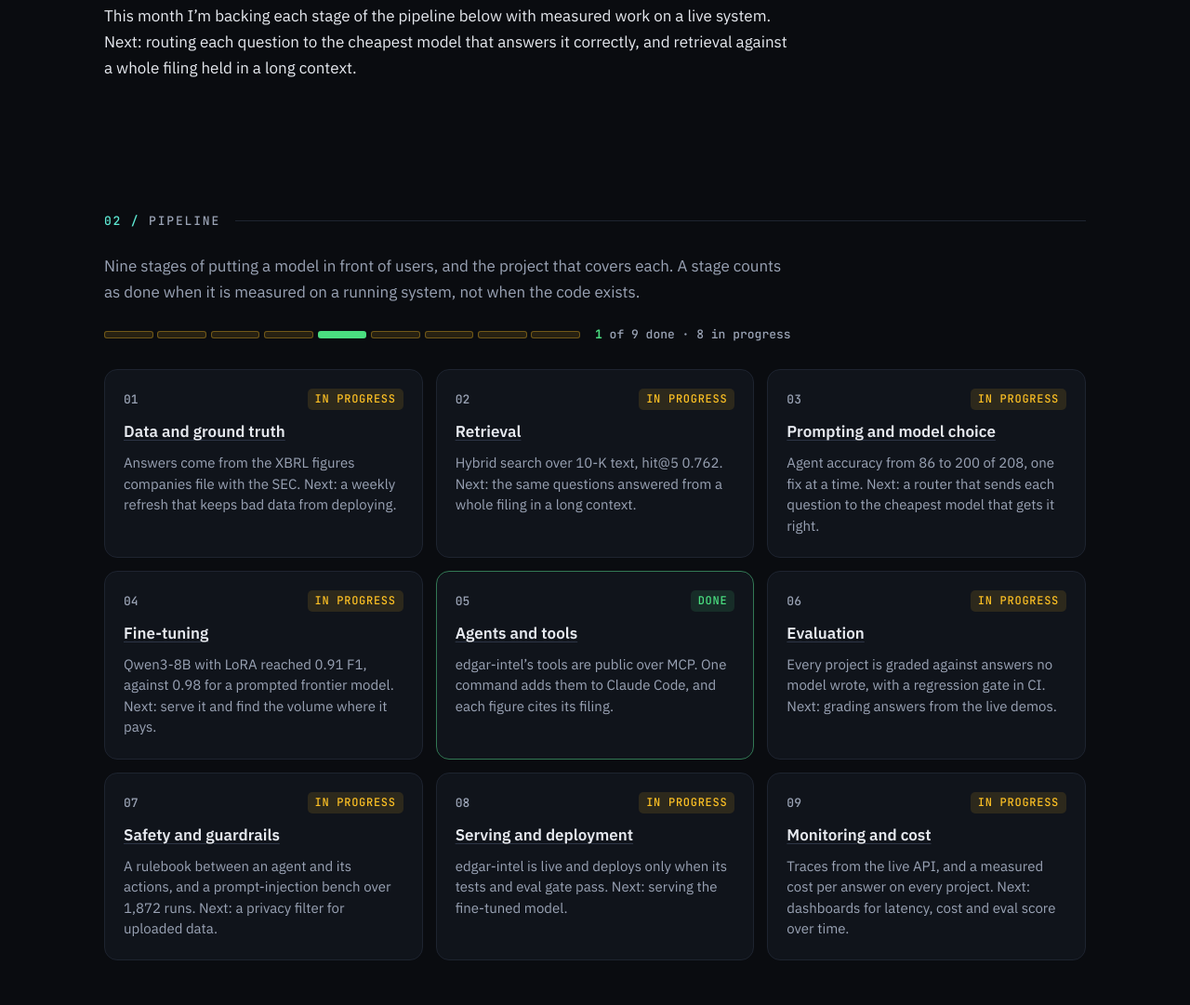
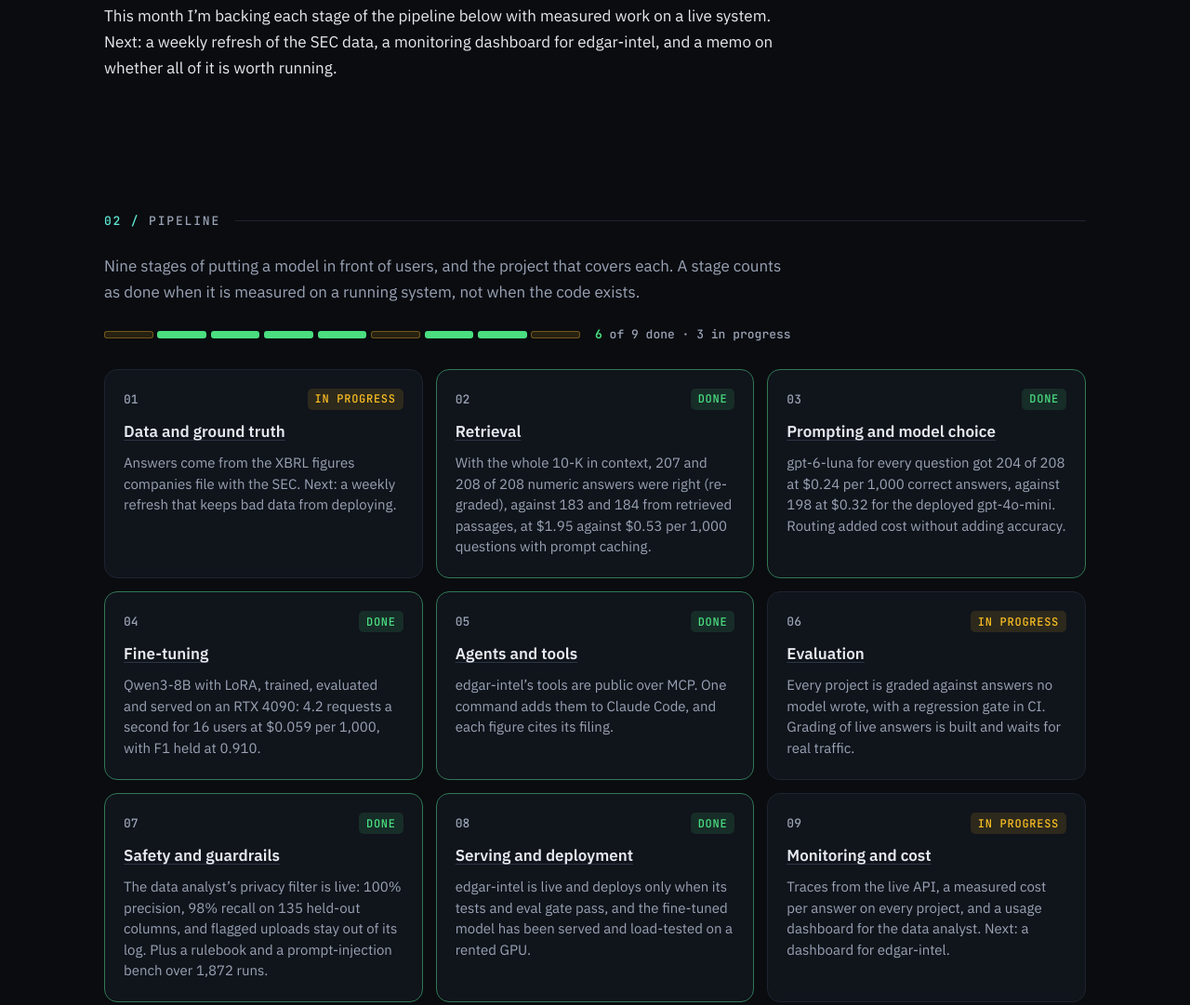
Before and after one commit to adityakannan-2003/adityakannan-2003.github.io, a plain HTML site: page index.html in a window 1280 px wide. Shown: the part 1285-2366 px from the top of the page at 93% size. Drawn offline with Linux system fonts and the light colour scheme.

Commit message:
Pipeline: weeks 2 and 3 results, six of nine stages done

```diff
--- a/index.html
+++ b/index.html
@@ -635,7 +635,7 @@ html, body { overflow-x: clip; }
     <div class="prose">
       <p>Working through a self-directed 24-week AI engineering program — transformers from scratch, then production RAG, agents, fine-tuning, and the MLOps around all of it. Everything ships to a public URL. Nothing stays in a notebook.</p>
       <p>Background is CS plus an MS in Management of Technology, which mostly means I'm interested in the part most demos skip: whether the thing is worth running.</p>
-      <p>This month I’m backing each stage of the pipeline below with measured work on a live system. Next: routing each question to the cheapest model that answers it correctly, and retrieval against a whole filing held in a long context.</p>
+      <p>This month I’m backing each stage of the pipeline below with measured work on a live system. Next: a weekly refresh of the SEC data, a monitoring dashboard for edgar-intel, and a memo on whether all of it is worth running.</p>
     </div>
   </section>
 
@@ -643,19 +643,19 @@ html, body { overflow-x: clip; }
     <div class="sec-head"><h2 id="pipeline-label"><b aria-hidden="true">02 /</b> Pipeline</h2></div>
     <p class="intro">Nine stages of putting a model in front of users, and the project that covers each. A stage counts as done when it is measured on a running system, not when the code exists.</p>
     <div class="pipeline-progress">
-      <div class="segs" aria-hidden="true"><span></span><span></span><span></span><span></span><span class="done"></span><span></span><span></span><span></span><span></span></div>
-      <p><b>1</b> of 9 done · 8 in progress</p>
+      <div class="segs" aria-hidden="true"><span></span><span class="done"></span><span class="done"></span><span class="done"></span><span class="done"></span><span></span><span class="done"></span><span class="done"></span><span></span></div>
+      <p><b>6</b> of 9 done · 3 in progress</p>
     </div>
     <ol class="stages" aria-label="Nine stages of an AI system, with status">
       <li class="stage"><div class="stage-top"><span class="num">01</span><span class="verdict v-ask">In progress</span></div><a href="#edgar-intel">Data and ground truth</a><p>Answers come from the XBRL figures companies file with the SEC. Next: a weekly refresh that keeps bad data from deploying.</p></li>
-      <li class="stage"><div class="stage-top"><span class="num">02</span><span class="verdict v-ask">In progress</span></div><a href="#edgar-intel">Retrieval</a><p>Hybrid search over 10-K text, hit@5 0.762. Next: the same questions answered from a whole filing in a long context.</p></li>
-      <li class="stage"><div class="stage-top"><span class="num">03</span><span class="verdict v-ask">In progress</span></div><a href="#edgar-intel">Prompting and model choice</a><p>Agent accuracy from 86 to 200 of 208, one fix at a time. Next: a router that sends each question to the cheapest model that gets it right.</p></li>
-      <li class="stage"><div class="stage-top"><span class="num">04</span><span class="verdict v-ask">In progress</span></div><a href="#fine-tune">Fine-tuning</a><p>Qwen3-8B with LoRA reached 0.91 F1, against 0.98 for a prompted frontier model. Next: serve it and find the volume where it pays.</p></li>
+      <li class="stage done"><div class="stage-top"><span class="num">02</span><span class="verdict v-ok">Done</span></div><a href="https://github.com/adityakannan-2003/edgar-intel/blob/main/docs/LONG_CONTEXT.md">Retrieval</a><p>With the whole 10-K in context, 207 and 208 of 208 numeric answers were right (re-graded), against 183 and 184 from retrieved passages, at $1.95 against $0.53 per 1,000 questions with prompt caching.</p></li>
+      <li class="stage done"><div class="stage-top"><span class="num">03</span><span class="verdict v-ok">Done</span></div><a href="https://github.com/adityakannan-2003/edgar-intel/blob/main/docs/ROUTER.md">Prompting and model choice</a><p>gpt-6-luna for every question got 204 of 208 at $0.24 per 1,000 correct answers, against 198 at $0.32 for the deployed gpt-4o-mini. Routing added cost without adding accuracy.</p></li>
+      <li class="stage done"><div class="stage-top"><span class="num">04</span><span class="verdict v-ok">Done</span></div><a href="https://github.com/adityakannan-2003/edgar-intel/blob/main/docs/SERVING.md">Fine-tuning</a><p>Qwen3-8B with LoRA, trained, evaluated and served on an RTX 4090: 4.2 requests a second for 16 users at $0.059 per 1,000, with F1 held at 0.910.</p></li>
       <li class="stage done"><div class="stage-top"><span class="num">05</span><span class="verdict v-ok">Done</span></div><a href="https://github.com/adityakannan-2003/edgar-intel#use-it-from-claude-mcp">Agents and tools</a><p>edgar-intel’s tools are public over MCP. One command adds them to Claude Code, and each figure cites its filing.</p></li>
-      <li class="stage"><div class="stage-top"><span class="num">06</span><span class="verdict v-ask">In progress</span></div><a href="#edgar-intel">Evaluation</a><p>Every project is graded against answers no model wrote, with a regression gate in CI. Next: grading answers from the live demos.</p></li>
-      <li class="stage"><div class="stage-top"><span class="num">07</span><span class="verdict v-ask">In progress</span></div><a href="#injection-bench">Safety and guardrails</a><p>A rulebook between an agent and its actions, and a prompt-injection bench over 1,872 runs. Next: a privacy filter for uploaded data.</p></li>
-      <li class="stage"><div class="stage-top"><span class="num">08</span><span class="verdict v-ask">In progress</span></div><a href="#edgar-intel">Serving and deployment</a><p>edgar-intel is live and deploys only when its tests and eval gate pass. Next: serving the fine-tuned model.</p></li>
-      <li class="stage"><div class="stage-top"><span class="num">09</span><span class="verdict v-ask">In progress</span></div><a href="#edgar-intel">Monitoring and cost</a><p>Traces from the live API, and a measured cost per answer on every project. Next: dashboards for latency, cost and eval score over time.</p></li>
+      <li class="stage"><div class="stage-top"><span class="num">06</span><span class="verdict v-ask">In progress</span></div><a href="#edgar-intel">Evaluation</a><p>Every project is graded against answers no model wrote, with a regression gate in CI. Grading of live answers is built and waits for real traffic.</p></li>
+      <li class="stage done"><div class="stage-top"><span class="num">07</span><span class="verdict v-ok">Done</span></div><a href="https://github.com/adityakannan-2003/data-analyst-agent/blob/main/docs/week3-monitoring-grading-privacy.md">Safety and guardrails</a><p>The data analyst’s privacy filter is live: 100% precision, 98% recall on 135 held-out columns, and flagged uploads stay out of its log. Plus a rulebook and a prompt-injection bench over 1,872 runs.</p></li>
+      <li class="stage done"><div class="stage-top"><span class="num">08</span><span class="verdict v-ok">Done</span></div><a href="#edgar-intel">Serving and deployment</a><p>edgar-intel is live and deploys only when its tests and eval gate pass, and the fine-tuned model has been served and load-tested on a rented GPU.</p></li>
+      <li class="stage"><div class="stage-top"><span class="num">09</span><span class="verdict v-ask">In progress</span></div><a href="#edgar-intel">Monitoring and cost</a><p>Traces from the live API, a measured cost per answer on every project, and a usage dashboard for the data analyst. Next: a dashboard for edgar-intel.</p></li>
     </ol>
   </section>
 
@@ -869,6 +869,9 @@ html, body { overflow-x: clip; }
   <section class="sec wrap" id="log" aria-labelledby="log-label">
     <div class="sec-head"><h2 id="log-label"><b aria-hidden="true">05 /</b> Build log</h2></div>
     <ol class="buildlog">
+      <li><time datetime="2026-11-03">2026-11-03</time><span>Served the fine-tuned Qwen3-8B on an RTX 4090: <a href="https://github.com/adityakannan-2003/edgar-intel/blob/main/docs/SERVING.md">4.2 requests a second at $0.059 per 1,000</a>. The data analyst got <a href="https://github.com/adityakannan-2003/data-analyst-agent/blob/main/docs/week3-monitoring-grading-privacy.md">a privacy filter and a usage dashboard</a>.</span></li>
+      <li><time datetime="2026-10-31">2026-10-31</time><span>Model router: <a href="https://github.com/adityakannan-2003/edgar-intel/blob/main/docs/ROUTER.md">one model for every question beat routing</a>, 204 of 208 at $0.24 per 1,000 correct answers.</span></li>
+      <li><time datetime="2026-10-31">2026-10-31</time><span>RAG vs long context: <a href="https://github.com/adityakannan-2003/edgar-intel/blob/main/docs/LONG_CONTEXT.md">the whole 10-K in context got 207 and 208 of 208</a>, against 183 and 184 from retrieved passages.</span></li>
       <li><time datetime="2026-10-22">2026-10-22</time><span>edgar-intel is <a href="https://edgar-intel.fly.dev/docs">live</a>, deploys only when its eval gate passes, and serves its tools <a href="https://github.com/adityakannan-2003/edgar-intel#use-it-from-claude-mcp">over MCP</a>.</span></li>
       <li><time datetime="2026-10-17">2026-10-17</time><span>Fine-tune vs prompting: <a href="#fine-tune">Qwen3-8B with LoRA at 0.91 F1</a>, against 0.98 for a prompted frontier model.</span></li>
       <li><time datetime="2026-10-13">2026-10-13</time><span>Injection Bench: <a href="#injection-bench">1,872 runs on three Claude models</a>. Every harm was text inside an allowed report.</span></li>
@@ -905,7 +908,7 @@ html, body { overflow-x: clip; }
 
 </main>
 
-<footer class="wrap foot"><span>Updated October 2026<span class="hw"> · Happy Halloween</span></span><a href="#top">Back to top <span aria-hidden="true">↑</span></a></footer>
+<footer class="wrap foot"><span>Updated November 2026<span class="hw"> · Happy Halloween</span></span><a href="#top">Back to top <span aria-hidden="true">↑</span></a></footer>
 
 <script>
 // Theme toggle: the button is pressed while the light theme is on, and the choice is remembered on this device.
```
